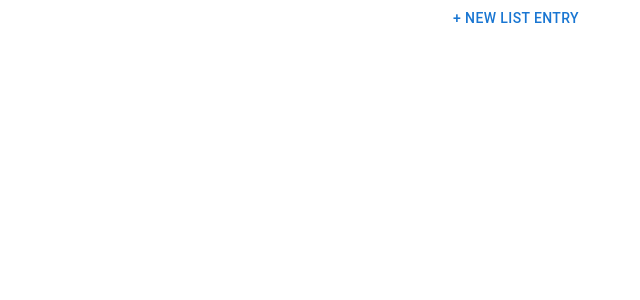
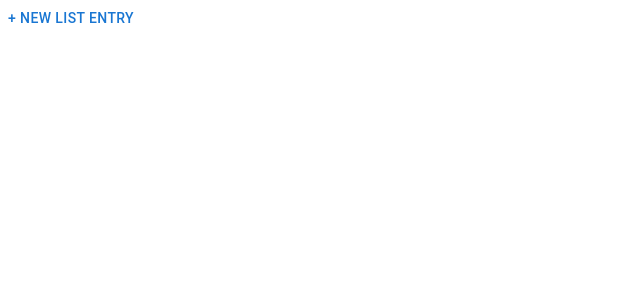
Before and after one commit to myr124/ToDoList, a React (Vite) app: page / in a window 1280 px wide. Shown: the top 300 px of the page, without its empty margins (0-640 px from the left). Built offline with nearby package versions, Linux system fonts and the light colour scheme.

Commit message:
Centering commit

```diff
--- a/src/App.tsx
+++ b/src/App.tsx
@@ -12,8 +12,9 @@ const App = () => {
   // const item2: TodoItem = {name, desc};
   // setTodoItems([...todoItems,item]);
   return (
-    <div className="justify-center flex">
+    <div className="justify-center flex flex-col">
 
+      <div className="flex flex-col">
         <MatButton onClick={()=>{
           const name: string | undefined= inputRef.current?.value;
           if (name) {
@@ -23,9 +24,10 @@ const App = () => {
             // setTodoItems([todo,...todoItems]);
           }
         }}></MatButton>
+      </div>
       <input ref={inputRef}></input>
 
-      <div><TodoListComponent list={todoItems}/></div>
+      <TodoListComponent list={todoItems}/>
       {/*ask fofr name and desc and call setTodoItems and add rhe new itm to the end*/}
     </div>
   );
```
Lines whose indentation alone changed are shown as unchanged.
